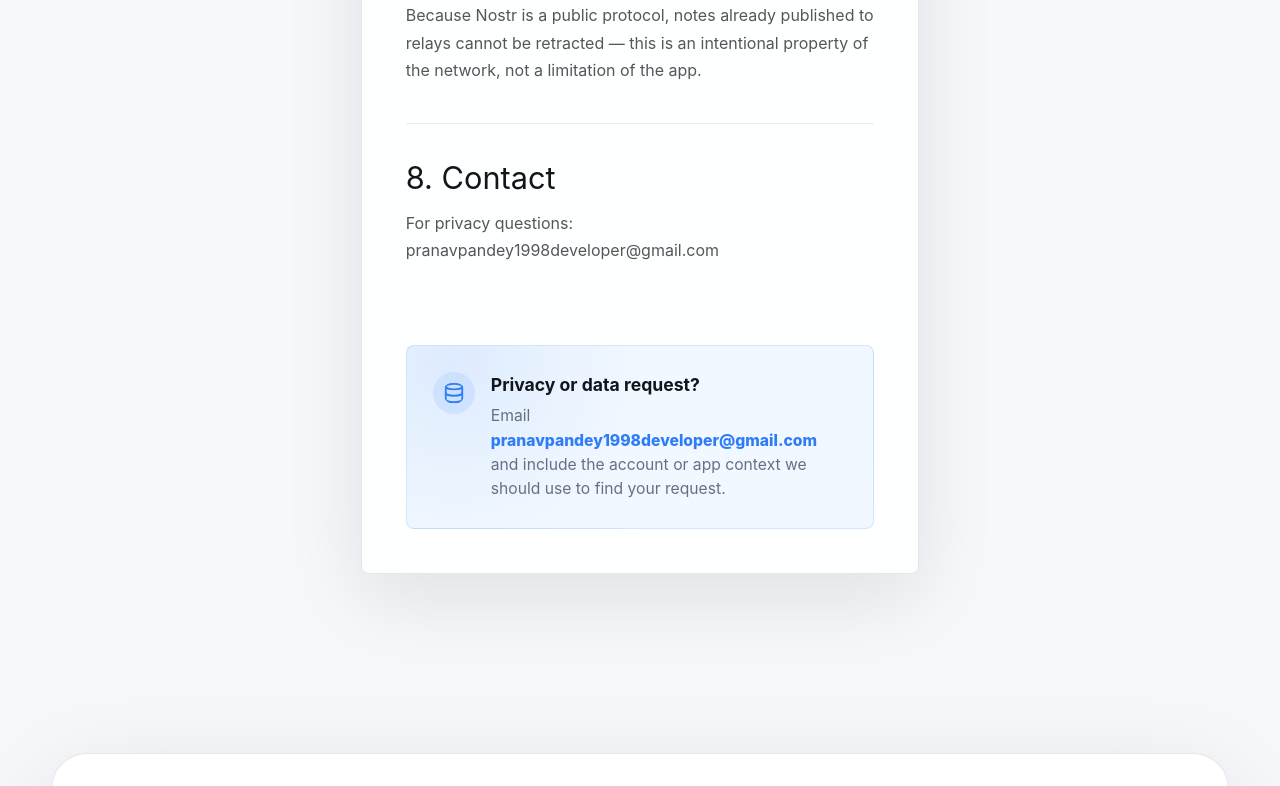
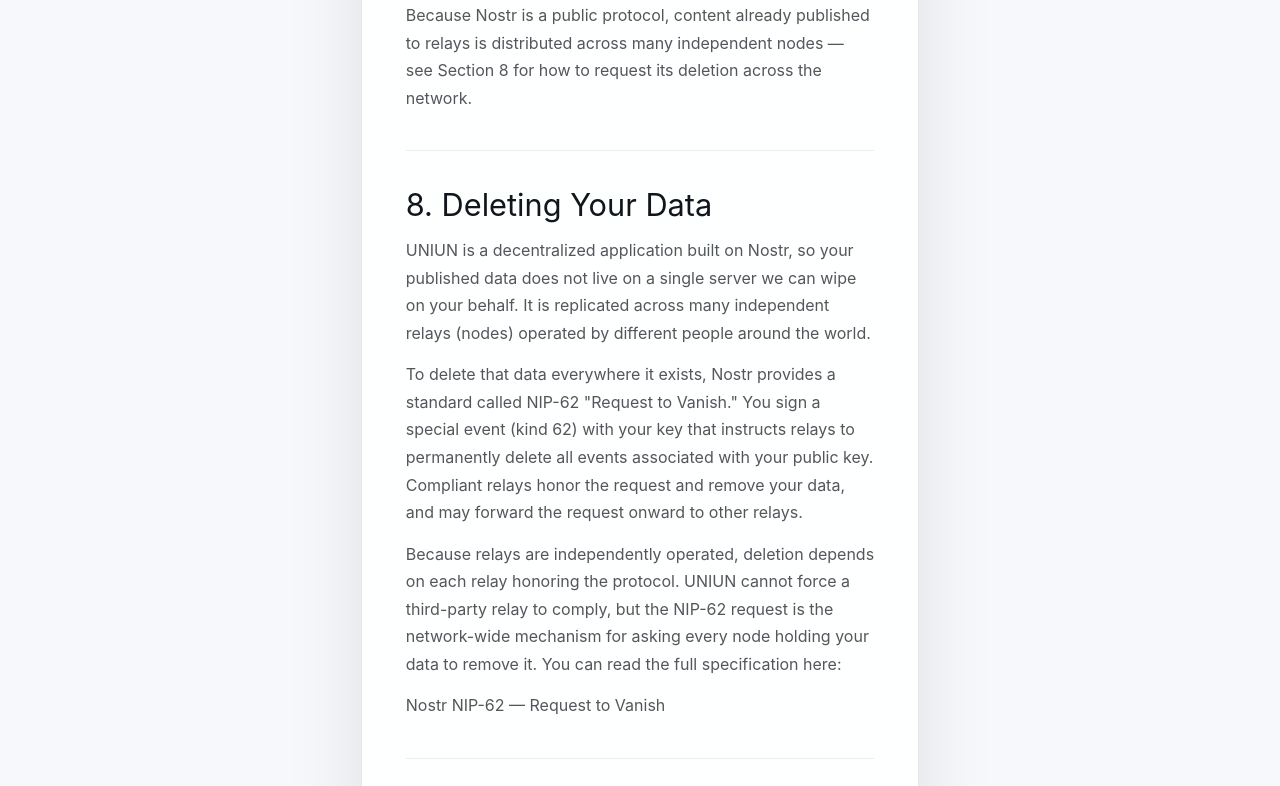
Before and after one commit to Prat05devs/UNIUN, a Next.js app: page /privacy-policy in a window 1280 px wide. Shown: the part 2870-3656 px from the top of the page. Built offline with nearby package versions, Linux system fonts and the light colour scheme; no server answers.

Commit message:
chor: changed privacy policy

```diff
--- a/src/app/privacy-policy/page.tsx
+++ b/src/app/privacy-policy/page.tsx
@@ -21,7 +21,14 @@
   { href: "#terms", label: "Terms of Service" }
 ];
 
-const policySections = [
+type PolicySection = {
+  id: string;
+  title: string;
+  body: string[];
+  link?: { href: string; label: string };
+};
+
+const policySections: PolicySection[] = [
   {
     id: "what-we-store-locally",
     title: "1. What We Store Locally",
@@ -68,12 +75,22 @@
     id: "your-control",
     title: "7. Your Control",
     body: [
-      "You can delete your local data at any time from Settings. Because Nostr is a public protocol, notes already published to relays cannot be retracted — this is an intentional property of the network, not a limitation of the app."
+      "You can delete your local data at any time from Settings. Because Nostr is a public protocol, content already published to relays is distributed across many independent nodes — see Section 8 for how to request its deletion across the network."
     ]
   },
   {
+    id: "deleting-your-data",
+    title: "8. Deleting Your Data",
+    body: [
+      "UNIUN is a decentralized application built on Nostr, so your published data does not live on a single server we can wipe on your behalf. It is replicated across many independent relays (nodes) operated by different people around the world.",
+      "To delete that data everywhere it exists, Nostr provides a standard called NIP-62 \"Request to Vanish.\" You sign a special event (kind 62) with your key that instructs relays to permanently delete all events associated with your public key. Compliant relays honor the request and remove your data, and may forward the request onward to other relays.",
+      "Because relays are independently operated, deletion depends on each relay honoring the protocol. UNIUN cannot force a third-party relay to comply, but the NIP-62 request is the network-wide mechanism for asking every node holding your data to remove it. You can read the full specification here:"
+    ],
+    link: { href: "https://nips.nostr.com/62", label: "Nostr NIP-62 — Request to Vanish" }
+  },
+  {
     id: "contact",
-    title: "8. Contact",
+    title: "9. Contact",
     body: [
       `For privacy questions: ${displaySupportEmail}`
     ]
@@ -180,6 +197,17 @@
                 {section.body.map((paragraph) => (
                   <p key={paragraph}>{paragraph}</p>
                 ))}
+                {section.link ? (
+                  <p>
+                    <a
+                      href={section.link.href}
+                      target="_blank"
+                      rel="noopener noreferrer"
+                    >
+                      {section.link.label}
+                    </a>
+                  </p>
+                ) : null}
               </section>
             ))}
 
--- a/src/components/uniun/homeData.ts
+++ b/src/components/uniun/homeData.ts
@@ -111,7 +111,7 @@
   {
     name: "Shiv",
     action: "Reflect",
-    body: "Ask questions from your own connected knowledge.",
+    body: "Ask questions from your own connected knowledge graph.",
     image: "./shiva.svg"
   }
 ];
--- a/src/components/uniun/sections/HeroSection.tsx
+++ b/src/components/uniun/sections/HeroSection.tsx
@@ -15,7 +15,7 @@
           <h1 id="hero-title">Your notes. Your network. Your AI.</h1>
           <p>
             UNIUN helps you write, connect, organize, and ask from your own
-            knowledge - privately, locally, and in your control.
+            knowledge graph - privately, locally, and in your control.
           </p>
 
           <div className="hero-actions" aria-label="UNIUN actions">
```
